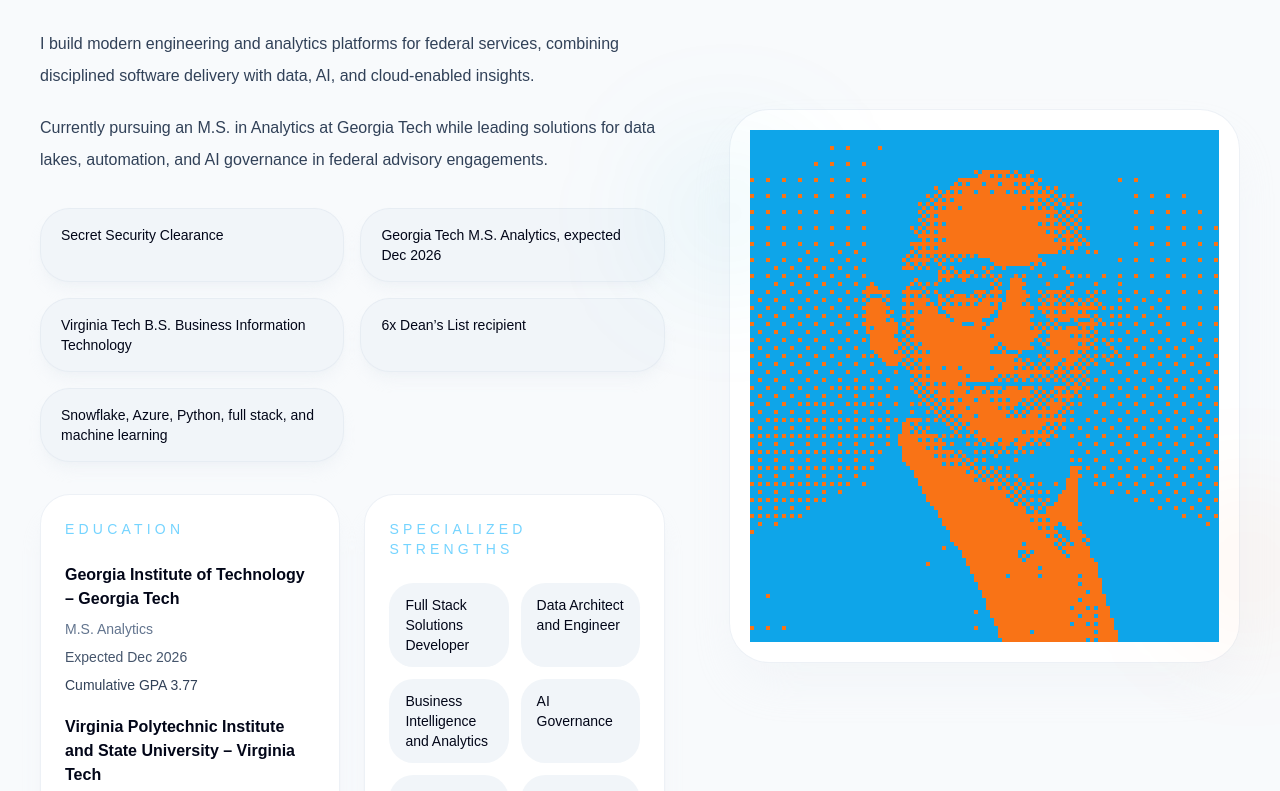
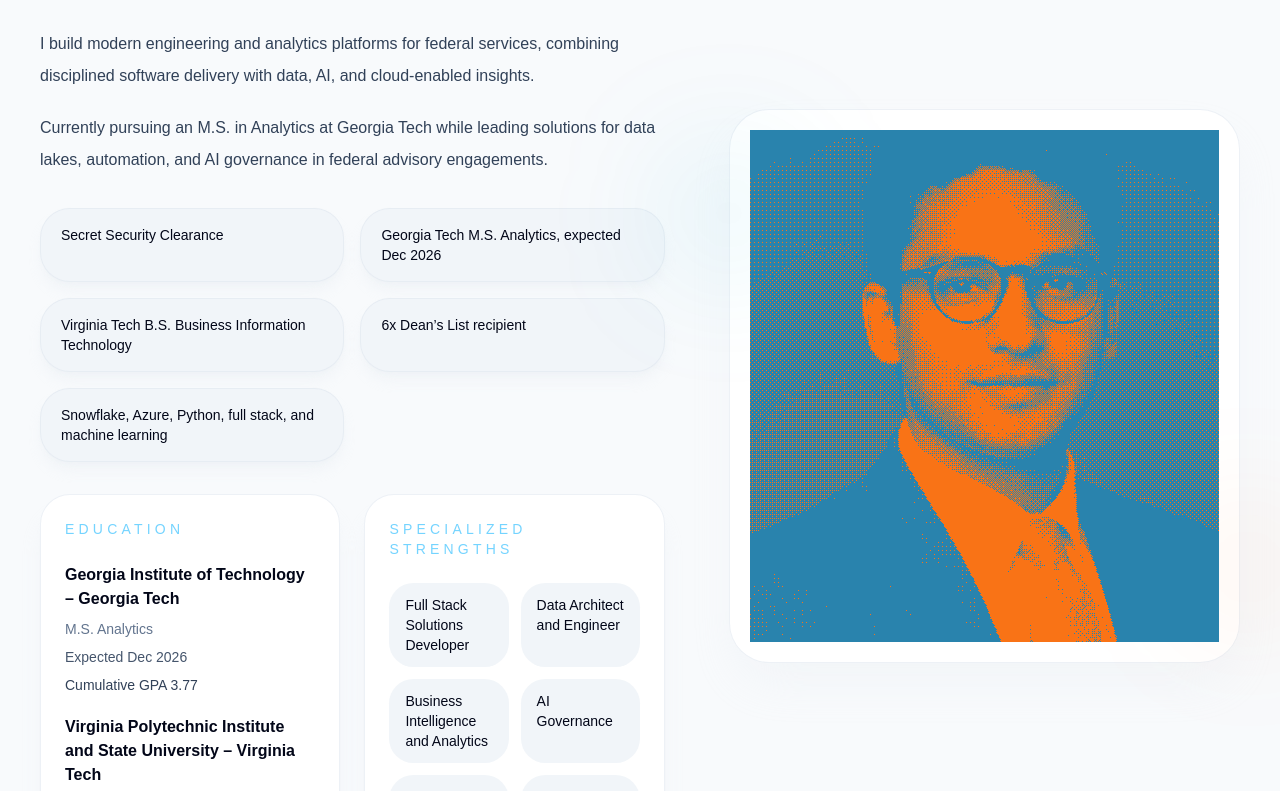
Before and after one commit to dmangokart/portfolio, a Next.js app in the folder portfolio/my-portfolio-app/: page / in a window 1280 px wide. Shown: the part 1369-2160 px from the top of the page. Built offline with nearby package versions, Linux system fonts and the light colour scheme.

Commit message:
clean build 1

```diff
--- a/portfolio/my-portfolio-app/src/app/layout.tsx
+++ b/portfolio/my-portfolio-app/src/app/layout.tsx
@@ -2,6 +2,7 @@ import type { Metadata } from "next";
 import { Geist, Geist_Mono } from "next/font/google";
 import "./globals.css";
 import { Navigation } from "@/components/NavBar/NavBarComponent";
+import { BackgroundBeams } from "@/components/ui/background-beams";
 
 const geistSans = Geist({
   variable: "--font-geist-sans",
@@ -29,10 +30,15 @@ export default function RootLayout({
       lang="en"
       className={`${geistSans.variable} ${geistMono.variable} h-full antialiased`}
     >
-      <body className="relative min-h-full flex min-h-screen flex-col bg-background text-foreground">
-        <Navigation />
-        {children}
-      </body>
+    <body className="relative min-h-full flex min-h-screen flex-col bg-background text-foreground">
+      <div className="relative">
+        <BackgroundBeams className="absolute inset-0 z-0" />
+        <div className="relative z-10 w-full">
+          <Navigation />
+          <main className="relative z-0">{children}</main>
+        </div>
+      </div>
+    </body>
     </html>
   );
 }
--- a/portfolio/my-portfolio-app/src/app/page.tsx
+++ b/portfolio/my-portfolio-app/src/app/page.tsx
@@ -80,14 +80,8 @@ export default function Home() {
     </div>
   ));
 
-  return (
-    <div
-      className="relative overflow-hidden text-foreground"
-      style={{
-        backgroundColor: "var(--background)",
-        backgroundImage: "var(--hero-bg)",
-      }}
-    >
+    return (
+      <div className="relative overflow-hidden text-foreground">
       <section id="hero" className="relative min-h-screen px-6 py-24 lg:px-10">
         <div className="absolute inset-x-0 top-0 h-40 bg-[radial-gradient(circle_at_top,rgba(14,165,233,0.18),transparent_35%)]" />
         <div className="mx-auto grid max-w-7xl gap-16 xl:grid-cols-[1.2fr_0.8fr] xl:items-center">
@@ -201,9 +195,9 @@ export default function Home() {
               <DitherShader
                 src="/headshot%202025%20copy.png"
                 colorMode="duotone"
-                primaryColor="#0ea5e9"
+                primaryColor="#2983ad"
                 secondaryColor="#f97316"
-                gridSize={4}
+                gridSize={1}
                 objectFit="cover"
                 className="h-full min-h-[32rem] w-full rounded-[2rem]"
               />
--- a/portfolio/my-portfolio-app/src/components/NavBar/NavBarComponent.tsx
+++ b/portfolio/my-portfolio-app/src/components/NavBar/NavBarComponent.tsx
@@ -17,7 +17,7 @@ export function Navigation() {
   return (
     <nav className="navbar">
       <div className="navbar-container">
-        <a href="#hero" className="navbar-logo">
+        <a href="" className="navbar-logo">
           <NavLogoComponent />
         </a>
 
--- a/portfolio/my-portfolio-app/src/components/ui/animated-modal.tsx
+++ b/portfolio/my-portfolio-app/src/components/ui/animated-modal.tsx
@@ -77,7 +77,7 @@ export const ModalBody = ({
     }
   }, [open]);
 
-  const modalRef = useRef(null);
+  const modalRef = useRef<HTMLDivElement>(null);
   const { setOpen } = useModal();
   useOutsideClick(modalRef, () => setOpen(false));
 
@@ -220,7 +220,7 @@ const CloseIcon = () => {
 // Hook to detect clicks outside of a component.
 // Add it in a separate file, I've added here for simplicity
 export const useOutsideClick = (
-  ref: React.RefObject<HTMLDivElement>,
+  ref: React.RefObject<HTMLDivElement | null>,
   callback: Function
 ) => {
   useEffect(() => {
--- a/portfolio/my-portfolio-app/src/components/ui/apple-cards-carousel.tsx
+++ b/portfolio/my-portfolio-app/src/components/ui/apple-cards-carousel.tsx
@@ -6,6 +6,7 @@ import React, {
   createContext,
   useContext,
 } from "react";
+import type { ReactNode } from "react";
 import {
   IconArrowNarrowLeft,
   IconArrowNarrowRight,
@@ -17,7 +18,7 @@ import Image, { ImageProps } from "next/image";
 import { useOutsideClick } from "@/hooks/use-outside-click";
 
 interface CarouselProps {
-  items: JSX.Element[];
+  items: ReactNode[];
   initialScroll?: number;
 }
 
--- a/portfolio/my-portfolio-app/src/components/ui/background-beams-with-collision.tsx
+++ b/portfolio/my-portfolio-app/src/components/ui/background-beams-with-collision.tsx
@@ -100,8 +100,8 @@ export const BackgroundBeamsWithCollision = ({
 const CollisionMechanism = React.forwardRef<
   HTMLDivElement,
   {
-    containerRef: React.RefObject<HTMLDivElement>;
-    parentRef: React.RefObject<HTMLDivElement>;
+    containerRef: React.RefObject<HTMLDivElement | null>;
+    parentRef: React.RefObject<HTMLDivElement | null>;
     beamOptions?: {
       initialX?: number;
       translateX?: number;
--- a/portfolio/my-portfolio-app/src/components/ui/canvas-reveal-effect.tsx
+++ b/portfolio/my-portfolio-app/src/components/ui/canvas-reveal-effect.tsx
@@ -192,7 +192,7 @@ const ShaderMaterial = ({
   uniforms: Uniforms;
 }) => {
   const { size } = useThree();
-  const ref = useRef<THREE.Mesh>();
+  const ref = useRef<THREE.Mesh>(null);
   let lastFrameTime = 0;
 
   useFrame(({ clock }) => {
--- a/portfolio/my-portfolio-app/src/components/ui/stars-background.tsx
+++ b/portfolio/my-portfolio-app/src/components/ui/stars-background.tsx
@@ -34,7 +34,7 @@ export const StarsBackground: React.FC<StarBackgroundProps> = ({
   className,
 }) => {
   const [stars, setStars] = useState<StarProps[]>([]);
-  const canvasRef: RefObject<HTMLCanvasElement> =
+  const canvasRef: RefObject<HTMLCanvasElement | null> =
     useRef<HTMLCanvasElement>(null);
 
   const generateStars = useCallback(
```
